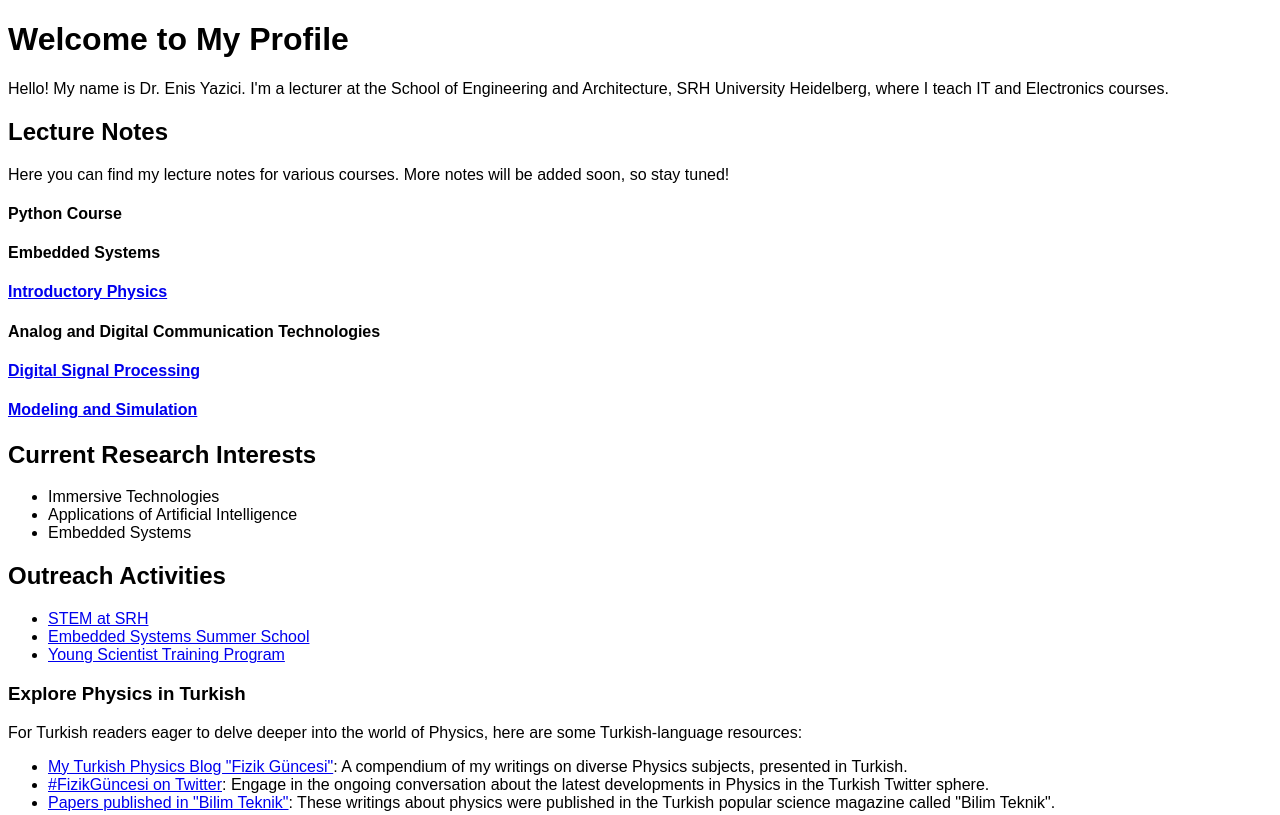
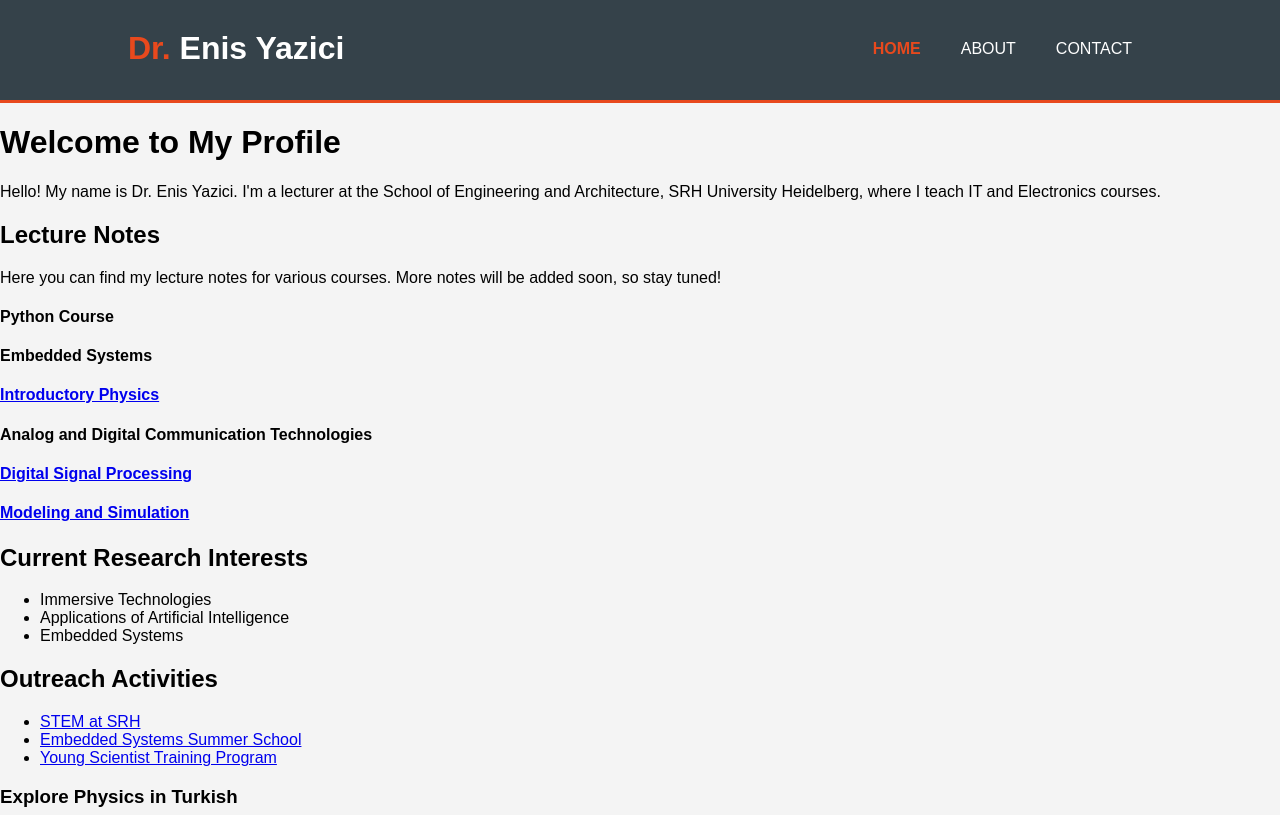
Before and after one commit to yazicienis/github.io, a plain HTML site: page index.html in a window 1280 px wide. Shown: the top 815 px of the page. Drawn offline with Linux system fonts and the light colour scheme.

Commit message:
Update index.html

```diff
--- a/index.html
+++ b/index.html
@@ -3,13 +3,91 @@
     <head>
         <meta charset="UTF-8">
         <title>Dr. Enis Yazici</title>
+        <link rel="stylesheet" href="https://cdnjs.cloudflare.com/ajax/libs/font-awesome/4.7.0/css/font-awesome.min.css">
         <style>
             body {
                 font-family: Arial, sans-serif;
+                margin: 0;
+                padding: 0;
+                background-color: #f4f4f4;
+            }
+            .container {
+                width: 80%;
+                margin: auto;
+                overflow: hidden;
+            }
+            header {
+                background: #35424a;
+                color: white;
+                padding-top: 30px;
+                min-height: 70px;
+                border-bottom: #e8491d 3px solid;
+            }
+            header a {
+                color: #ffffff;
+                text-decoration: none;
+                text-transform: uppercase;
+                font-size: 16px;
+            }
+            header ul {
+                padding: 0;
+                margin: 0;
+            }
+            header li {
+                float: left;
+                display: inline;
+                padding: 0 20px 0 20px;
+            }
+            header #branding {
+                float: left;
+            }
+            header #branding h1 {
+                margin: 0;
+            }
+            header nav {
+                float: right;
+                margin-top: 10px;
+            }
+            header .highlight, header .current a {
+                color: #e8491d;
+                font-weight: bold;
+            }
+            header a:hover {
+                color: #ffffff;
+                font-weight: bold;
+            }
+            #showcase {
+                min-height: 400px;
+                background: url('https://www.srh-hochschule-heidelberg.de/fileadmin/_processed_/6/0/csm_Yazici-Enis-HSHD_3a8a93df1d.jpg') no-repeat 0 -400px;
+                text-align: center;
+                color: #ffffff;
+            }
+            #showcase h1 {
+                margin-top: 100px;
+                font-size: 55px;
+                margin-bottom: 10px;
+            }
+            #showcase p {
+                font-size: 20px;
             }
         </style>
     </head>
     <body>
+        <header>
+            <div class="container">
+                <div id="branding">
+                    <h1><span class="highlight">Dr.</span> Enis Yazici</h1>
+                </div>
+                <nav>
+                    <ul>
+                        <li class="current"><a href="index.html">Home</a></li>
+                        <li><a href="about.html">About</a></li>
+                        <li><a href="contact.html">Contact</a></li>
+                    </ul>
+                </nav>
+            </div>
+        </header>
+
         <h1>Welcome to My Profile</h1>
         <p>Hello! My name is Dr. Enis Yazici. I'm a lecturer at the School of Engineering and Architecture, SRH University Heidelberg, where I teach IT and Electronics courses.</p>
 
```
